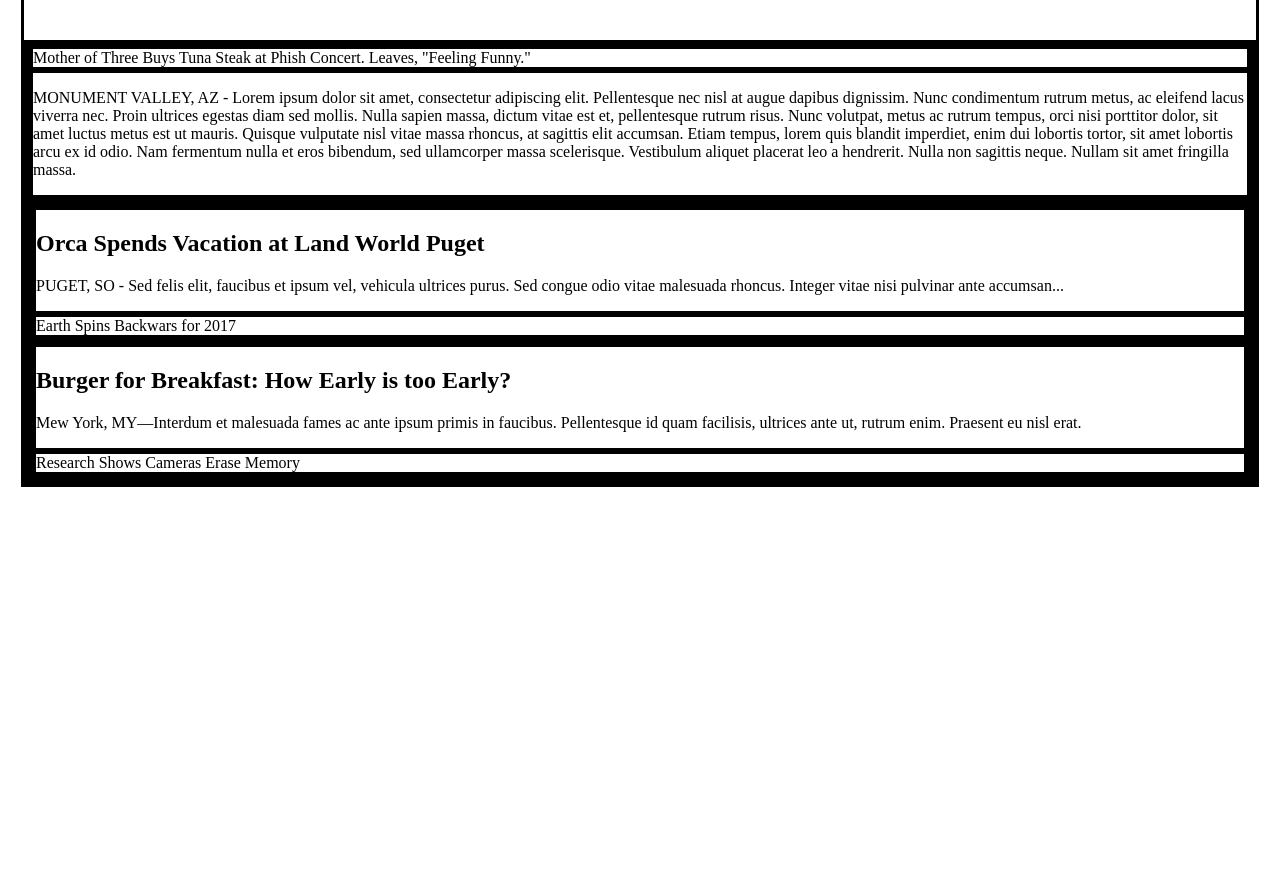
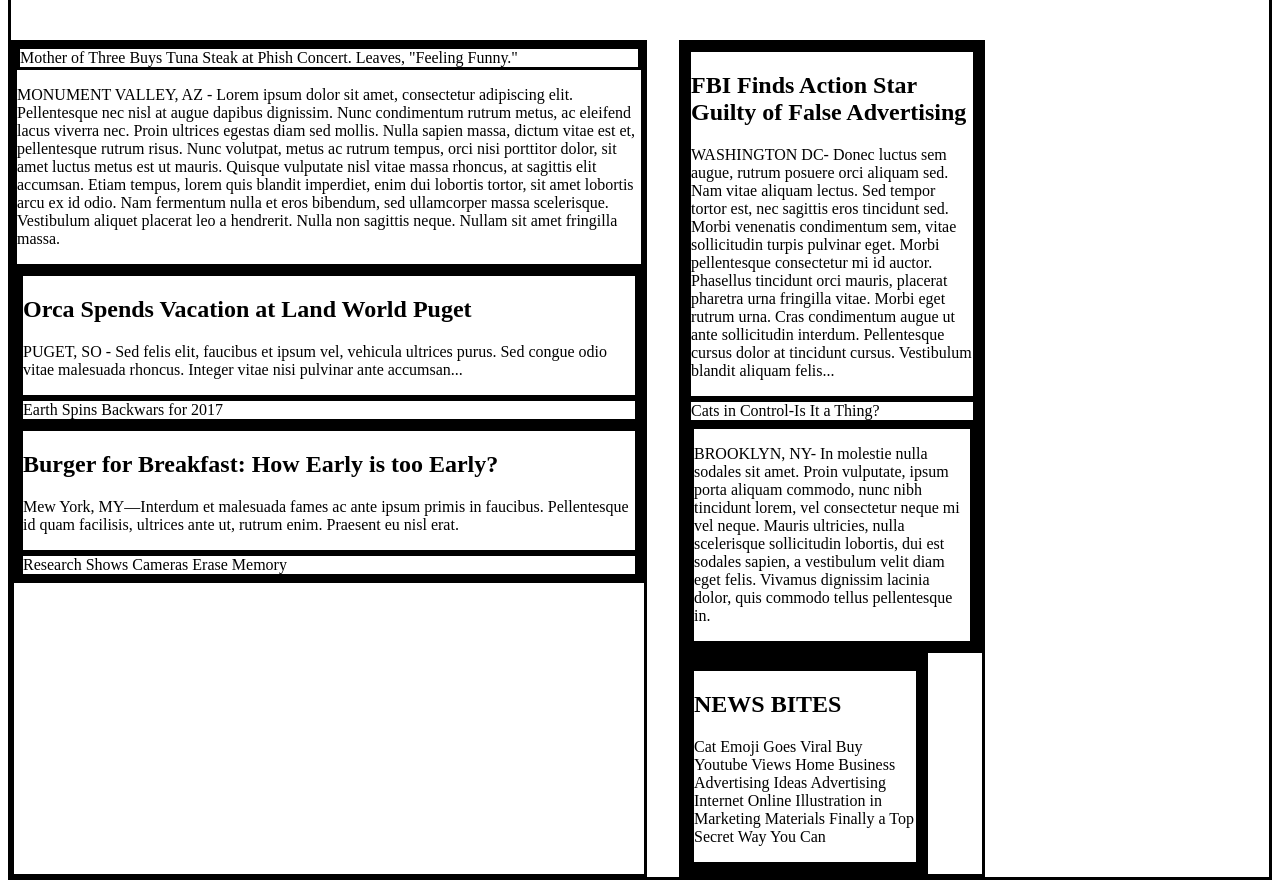
Before and after one commit to sajover/MyTimes, a plain HTML site: page index.html in a window 1280 px wide. Shown: the part 87-975 px from the top of the page. Before the commit the page ends 800 px from the top, so only its background shows below. Drawn offline with Linux system fonts and the light colour scheme; files that its build step writes are made by us from their sources; files whose address does not match are found by name.

Commit message:
Add correct column structure.

```diff
--- a/index.html
+++ b/index.html
@@ -28,27 +28,15 @@
     </header>
     <!--Main content Container-->
     <div class="content">
-      <!--First News Columns-->
+<!--First News Columns-->
       <div class="column large">
-        <div class="leadstory">
+        <div class="lead-story">
           <div class="image-content">
             <span>Mother of Three Buys Tuna Steak at Phish Concert. Leaves, "Feeling Funny."</span>
           </div>
-          <div class="narrative">
-            <p>MONUMENT VALLEY, AZ - Lorem ipsum dolor sit amet,
-            consectetur adipiscing elit. Pellentesque nec nisl at
-            augue dapibus dignissim. Nunc condimentum rutrum metus,
-            ac eleifend lacus viverra nec. Proin ultrices egestas diam
-            sed mollis. Nulla sapien massa, dictum vitae est et, pellentesque
-            rutrum risus. Nunc volutpat, metus ac rutrum tempus, orci nisi porttitor
-            dolor, sit amet luctus metus est ut mauris. Quisque vulputate nisl vitae
-            massa rhoncus, at sagittis elit accumsan. Etiam tempus, lorem quis blandit
-            imperdiet, enim dui lobortis tortor, sit amet lobortis arcu ex id odio.
-            Nam fermentum nulla et eros bibendum, sed ullamcorper massa scelerisque.
-            Vestibulum aliquet placerat leo a hendrerit. Nulla non sagittis neque.
-            Nullam sit amet fringilla massa.
-            </p>
-          </div>
+          <p class="narrative">
+            MONUMENT VALLEY, AZ - Lorem ipsum dolor sit amet, consectetur adipiscing elit. Pellentesque nec nisl at augue dapibus dignissim. Nunc condimentum rutrum metus, ac eleifend lacus viverra nec. Proin ultrices egestas diam sed mollis. Nulla sapien massa, dictum vitae est et, pellentesque rutrum risus. Nunc volutpat, metus ac rutrum tempus, orci nisi porttitor dolor, sit amet luctus metus est ut mauris. Quisque vulputate nisl vitae massa rhoncus, at sagittis elit accumsan. Etiam tempus, lorem quis blandit imperdiet, enim dui lobortis tortor, sit amet lobortis arcu ex id odio. Nam fermentum nulla et eros bibendum, sed ullamcorper massa scelerisque. Vestibulum aliquet placerat leo a hendrerit. Nulla non sagittis neque. Nullam sit amet fringilla massa.
+          </p>
         </div>
         <div class="stories">
           <div class="story">
@@ -71,10 +59,46 @@
             </div>
             <div class="pop-culture image-content">
             <span>Research Shows Cameras Erase Memory</span>
+            </div>
           </div>
         </div>
       </div>
-    </div>
   <!--Second News Columns-->
+      <div class="column medium">
+        <div class="stories">
+          <div class="story">
+            <div class="text-content">
+              <h2>FBI Finds Action Star Guilty of False Advertising</h2>
+              <p class="narrative">
+                WASHINGTON DC- Donec luctus sem augue, rutrum posuere orci aliquam sed. Nam vitae aliquam lectus. Sed tempor tortor est, nec sagittis eros tincidunt sed. Morbi venenatis condimentum sem, vitae sollicitudin turpis pulvinar eget. Morbi pellentesque consectetur mi id auctor. Phasellus tincidunt orci mauris, placerat pharetra urna fringilla vitae. Morbi eget rutrum urna. Cras condimentum augue ut ante sollicitudin interdum. Pellentesque cursus dolor at tincidunt cursus. Vestibulum blandit aliquam felis...
+              </p>
+            </div>
+            <div class="cats image-content">
+              <span>Cats in Control-Is It a Thing?</span>
+            </div>
+          <div class="story">
+            <div class="text-content">
+              <p class="narrative">
+                BROOKLYN, NY- In molestie nulla sodales sit amet. Proin vulputate, ipsum porta aliquam commodo, nunc nibh tincidunt lorem, vel consectetur neque mi vel neque. Mauris ultricies, nulla scelerisque sollicitudin lobortis, dui est sodales sapien, a vestibulum velit diam eget felis. Vivamus dignissim lacinia dolor, quis commodo tellus pellentesque in.
+              </p>
+            </div>
+          </div>
+        </div>
+      </div>
+  <!--Third News Columns-->
+      <div class="column small">
+        <div class="stories">
+          <div class="story">
+            <div class="cookie image-content">
+            </div>
+            <div class="text-content">
+              <h2>NEWS BITES</h2>
+              <p class="narrative">
+                Cat Emoji Goes Viral Buy Youtube Views Home Business Advertising Ideas Advertising Internet Online Illustration in Marketing Materials Finally a Top Secret Way You Can
+              </p>
+            </div>
+          </div>
+        </div>
+      </div>
   </body>
 </html>
--- a/resources/css/style.css
+++ b/resources/css/style.css
@@ -30,7 +30,25 @@ div {
 }
 .content{
   display: flex;
-  width: 1232px;
-  margin: 0 auto 78px auto;
   padding-top: 116px;
+
 }
+.column {
+  display: flex;
+  margin-right: 32px;
+  flex-direction: column;
+}
+.column.large {
+  width: 630px;
+  display: flex;
+}
+
+.column.medium {
+  width: 300px;
+  display: flex;
+}
+
+.column.small {
+  width: 240px;
+  display: flex;
+}
```
